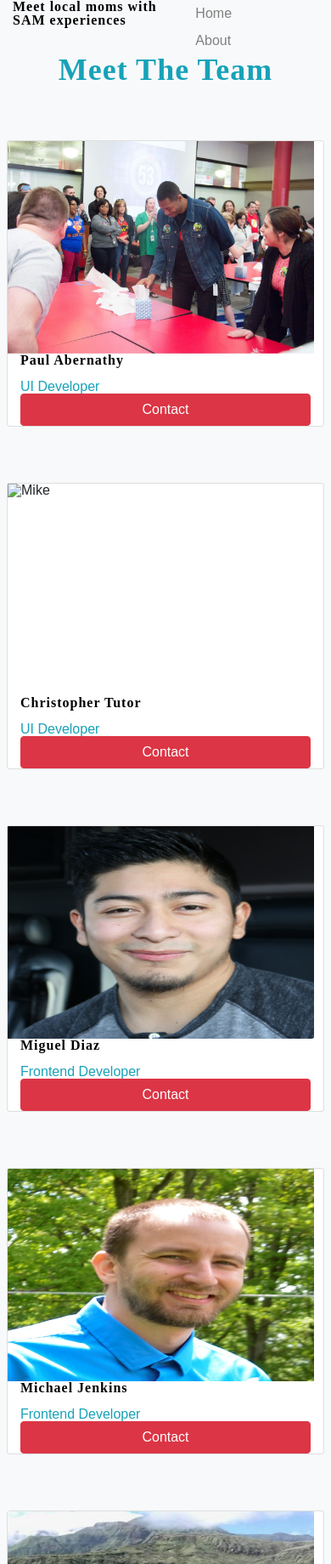
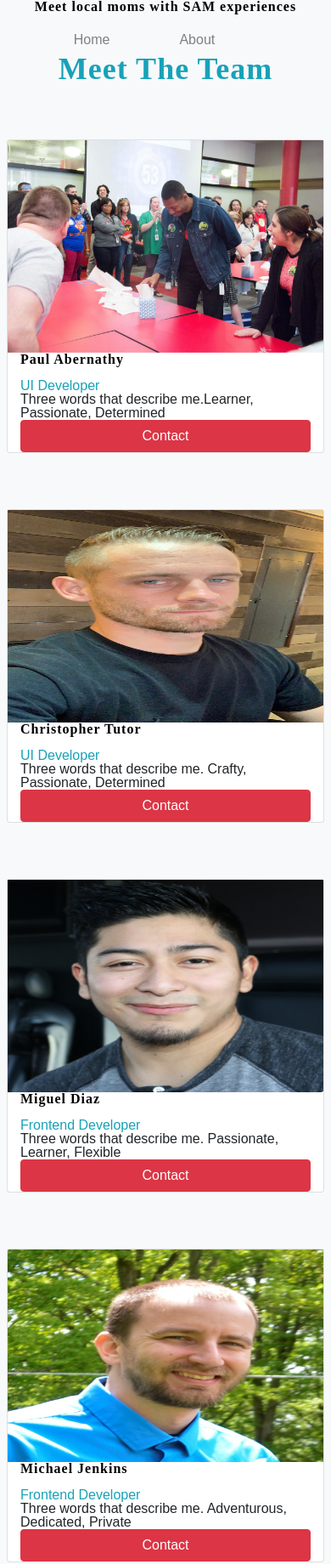
Before and after one commit to a-to-z-experiences-team/build_aToz_UI, a plain HTML site: page About.html in a window 390 px wide. Shown: the top 1840 px of the page at 85% size. Drawn offline with nearby package versions, Linux system fonts and the light colour scheme.

Commit message:
added responsive design

```diff
--- a/About.html
+++ b/About.html
@@ -69,11 +69,11 @@
       <div class="row">
             <div class="column">
               <div class="card">
-                <img src="./images/Paul.jpg" alt="Jane" width="361" height="250"  >
+                <img src="./images/Paul.jpg" alt="Paul" width="361" height="250" style="width:100%" >
                 <div class="container">
                   <h2>Paul Abernathy</h2>
                   <p class="title">UI Developer</p>
-                  <p></p>
+                  <p>Three words that describe me.Learner, Passionate, Determined</p>
                   <p><button class="btn btn-danger">Contact</button></p>
                 </div>
               </div>
@@ -81,11 +81,11 @@
 
             <div class="column">
               <div class="card">
-                <img src="img2.jpg" alt="Mike" width="361" height="250" >
+                <img src="./images/Chris.jpg" alt="chris" width="361" height="250" style="width:100%">
                 <div class="container">
                   <h2>Christopher Tutor</h2>
                   <p class="title">UI Developer</p>
-                  <p></p>
+                  <p>Three words that describe me. Crafty, Passionate, Determined</p>
                   <p><button class="btn btn-danger">Contact</button></p>
                 </div>
               </div>
@@ -93,11 +93,11 @@
 
             <div class="column">
               <div class="card">
-                <img src="./images/miguel.png" alt="John" width="361" height="250" >
+                <img src="./images/miguel.png" alt="Miguel" width="361" height="250" style="width:100%" >
                 <div class="container">
                   <h2>Miguel Diaz</h2>
                   <p class="title">Frontend Developer</p>
-                  <p></p>
+                  <p>Three words that describe me. Passionate, Learner, Flexible</p>
                   <p><button class="btn btn-danger">Contact</button></p>
                 </div>
               </div>
@@ -106,11 +106,11 @@
           <div class="row">
                 <div class="column">
                   <div class="card">
-                    <img src="./images/Michael.JPG" alt="Jane" width="361" height="250" >
+                    <img src="./images/Michael.JPG" alt="Mike" width="361" height="250"style="width:100%">
                     <div class="container">
                       <h2>Michael Jenkins</h2>
                       <p class="title">Frontend Developer</p>
-                      <p></p>
+                      <p>Three words that describe me. Adventurous, Dedicated, Private</p>
                       <p><button class="btn btn-danger">Contact</button></p>
                     </div>
                   </div>
@@ -118,11 +118,11 @@
 
                 <div class="column">
                   <div class="card">
-                    <img src="./images/Daniel.jpg" alt="Mike" width="361" height="250" >
+                    <img src="./images/Daniel.jpg" alt="Daniel" width="361" height="250" style="width:100%">
                     <div class="container">
                       <h2>Daniel Lim</h2>
                       <p class="title">Backend Developer</p>
-                      <p></p>
+                      <p>Three words that describe me. Innovative, Passionate, Dedicated</p>
                       <p><button class="btn btn-danger">Contact</button></p>
                     </div>
                   </div>
@@ -130,11 +130,11 @@
 
                 <div class="column">
                   <div class="card">
-                    <img src="./images/cristina.jpg" alt="John" width="361" height="250" >
+                    <img src="./images/cristina.jpg" alt="Cristinia" width="361" height="250" style="width:100%">
                     <div class="container">
                       <h2>Cristina Larea</h2>
                       <p class="title">Team Leader</p>
-                      <p></p>
+                      <p>Three words that describe me. Organized, Helpful, Hardworking</p>
                       <p><button class="btn btn-danger">Contact</button></p>
                     </div>
                   </div>
--- a/about.css
+++ b/about.css
@@ -199,11 +199,28 @@ a:hover {
 }
 
 /* Display the columns below each other instead of side by side on small screens */
-@media screen and (max-width: 650px) {
+
+@media screen and (max-width: 1000px) {
+    .column {
+        width: 100%;
+        display: block;
+    }
+}
+
+
+@media screen and (max-width: 500px) {
   .column {
     width: 100%;
     display: block;
   }
+}
+
+@media screen and (max-width: 500px) {
+    header {
+        display: flex;
+        flex-direction: column;
+        align-items: center;
+    }
 }
 
 /* Clear floats */
--- a/index.css
+++ b/index.css
@@ -253,3 +253,31 @@ span {
 footer {
   text-align: center;
 }
+
+@media screen and (max-width: 500px) {
+    header {
+        display: flex;
+        flex-direction: column;
+        align-items: center;
+    }
+}
+
+@media screen and (max-width: 500px) {
+    .content-pick {
+        display: flex;
+        flex-direction: column;
+    }
+}
+
+@media screen and (max-width: 500px) {
+    .top-content h2 {
+        font-size: 25px;
+    }
+}
+
+@media screen and (max-width: 500px) {
+    .btn {
+        margin-top: 10px;
+        margin-bottom: 10px;
+    }
+}
```
Also changed, not shown: Index.html (+3 -0 lines), images/Chris.jpg (added), images/samlogo.png (added).
